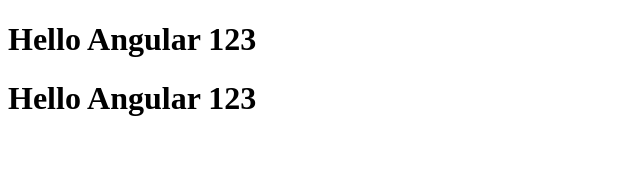
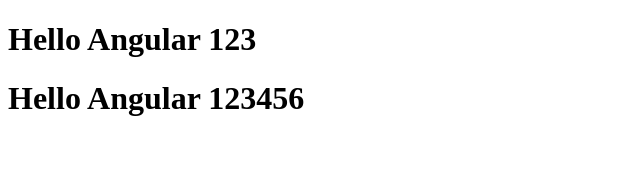
Before and after one commit to tssule3/angular-jenkins, an Angular app: page / in a window 1280 px wide. Shown: the top 170 px of the page, without its empty margins (0-640 px from the left). Built offline with nearby package versions, Linux system fonts and the light colour scheme.

Commit message:
4th commit

```diff
--- a/src/app/app.component.html
+++ b/src/app/app.component.html
@@ -1,3 +1,3 @@
 <h1>Hello Angular 123</h1>
-<h1>Hello Angular 123</h1>
+<h1>Hello Angular 123456</h1>
 <router-outlet></router-outlet>
```
